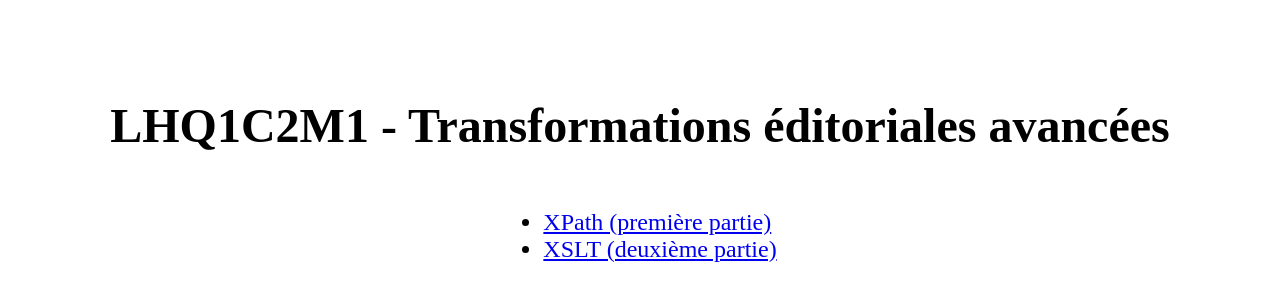
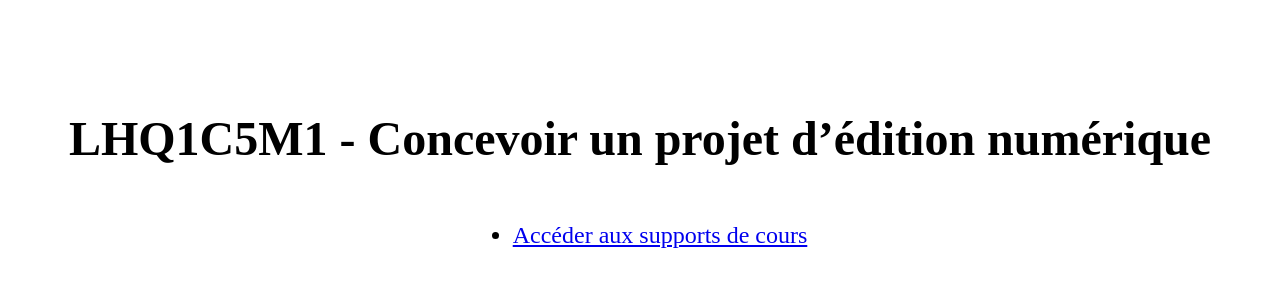
Before and after one commit to sardinecan/urn-lhq1c5m1, a plain HTML site: page public/index.html in a window 1280 px wide. Shown: the part 224-524 px from the top of the page. Drawn offline with Linux system fonts and the light colour scheme.

Commit message:
reviewed home page

```diff
--- a/public/index.html
+++ b/public/index.html
@@ -3,7 +3,7 @@
     <head>
         <meta charset="UTF-8">
         <meta name="viewport" content="width=device-width, initial-scale=1">
-        <title>LHQ1C2M1 - Transformations éditoriales avancées</title>
+        <title>LHQ1C5M1 - Concevoir un projet d’édition numérique</title>
         <style>
             :root {
                 font-size: 24px;
@@ -28,10 +28,9 @@
         </style>
     </head>
     <body>
-        <h1>LHQ1C2M1 - Transformations éditoriales avancées</h1>
+        <h1>LHQ1C5M1 - Concevoir un projet d’édition numérique</h1>
         <ul>
-            <li><a href="xpath/index.xhtml">XPath (première partie)</a></li>
-            <li><a href="xslt/index.xhtml">XSLT (deuxième partie)</a></li>
+            <li><a href="index.xhtml">Accéder aux supports de cours</a></li>
         </ul>
     </body>
 </html>
```
